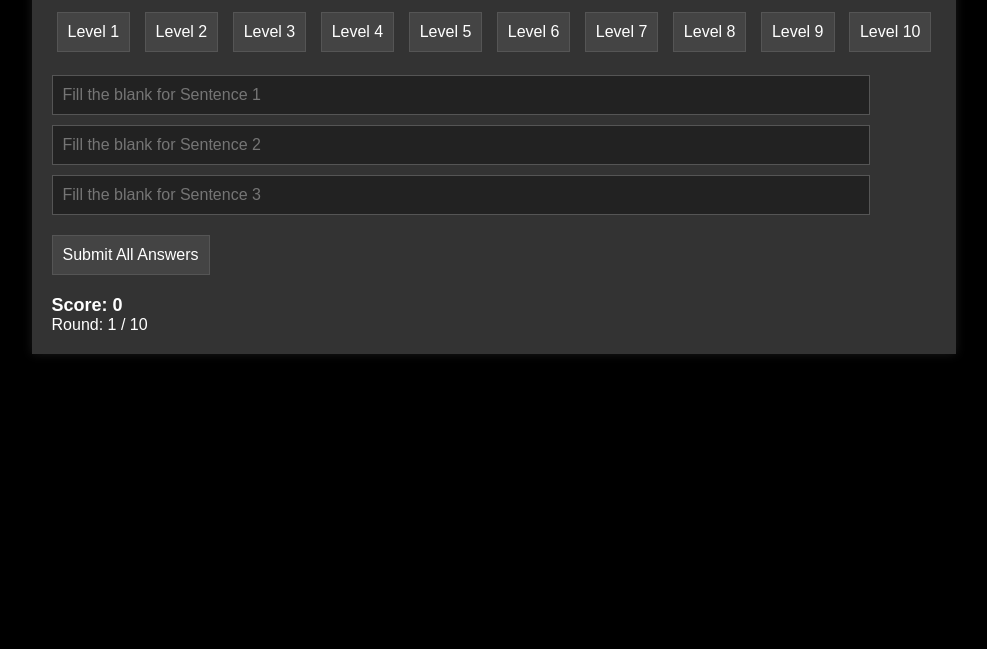
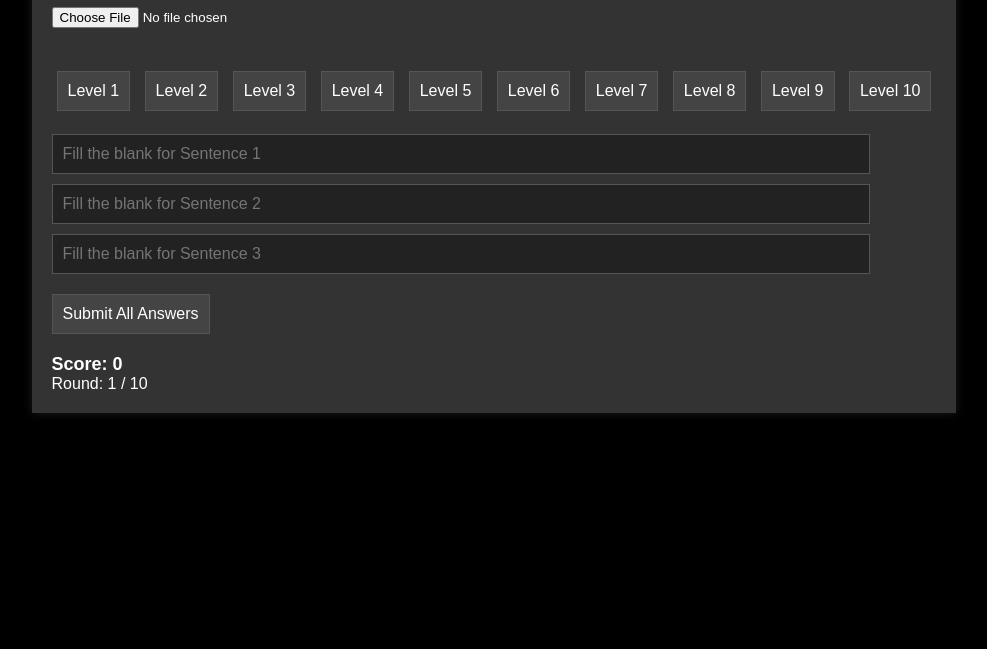
Before and after one commit to codeyummyy/my-public-html-site, a plain HTML site: page fill_word_highschool.html in a window 1280 px wide. Shown: the part 151-800 px from the top of the page, without its empty margins (146-1133 px from the left). Drawn offline with Linux system fonts and the light colour scheme.

Commit message:
Update fill_word_highschool.html

```diff
--- a/fill_word_highschool.html
+++ b/fill_word_highschool.html
@@ -58,6 +58,8 @@
 <body>
     <div class="game-container">
         <h1>Word Fill Game!</h1>
+        <input type="file" id="csvFileInput" accept=".csv">
+        <br><br>
         <div class="level-buttons">
             <!-- Buttons for each level -->
             <button onclick="loadLevel(1)">Level 1</button>
```
